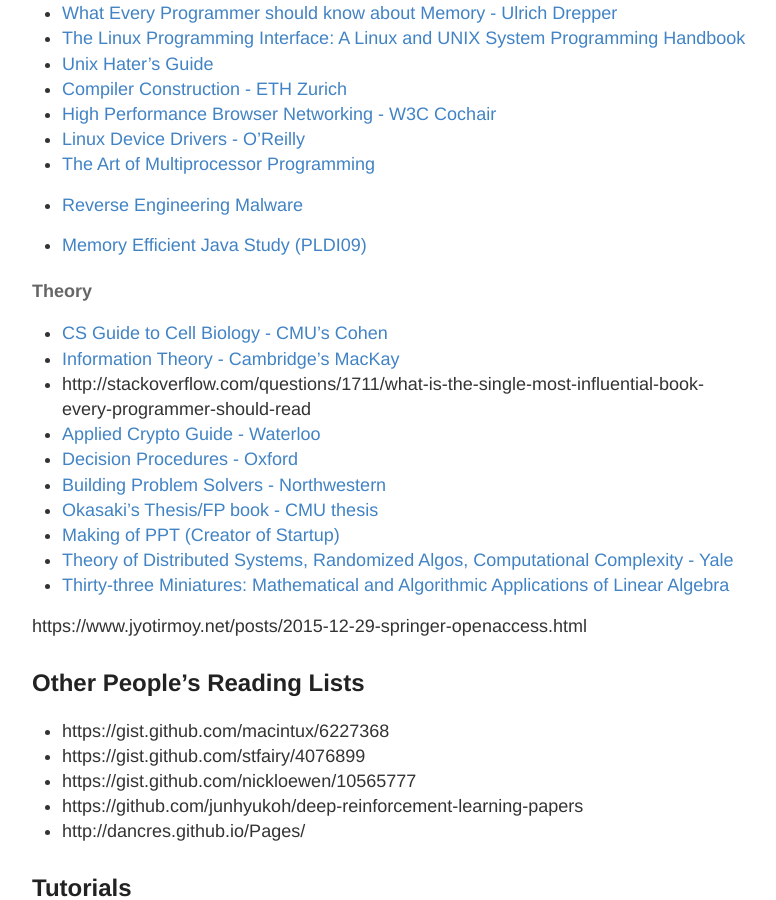
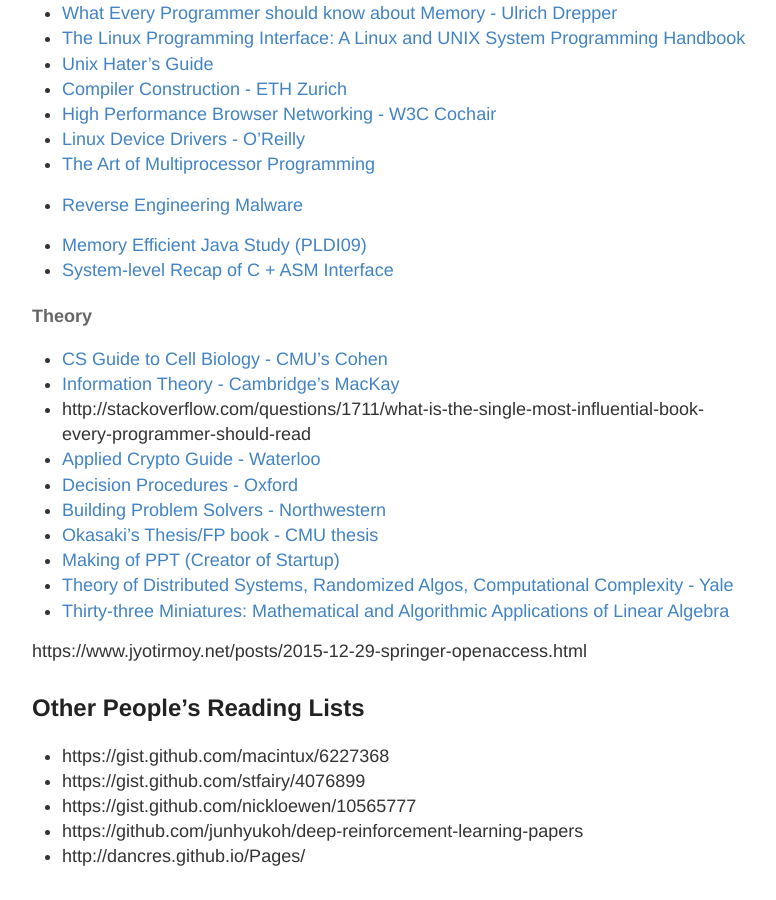
Before and after one commit to RONNCC/ronncc.github, a Jekyll site: the page built from _posts/2015-12-25-ReadingList.md, in a window 1280 px wide and 900 px high, scrolled down 2651 px. Shown: the whole window, without its empty margins (248-1024 px from the left). Built offline with Jekyll 4.4.1, drawn with Linux system fonts in a browser that asks for light colours; comment, search, counter and statistics services are not loaded.

Commit message:
Updated 2015-12-25-ReadingList.md

```diff
--- a/_posts/2015-12-25-ReadingList.md
+++ b/_posts/2015-12-25-ReadingList.md
@@ -125,7 +125,7 @@
 - [Reverse Engineering Malware](https://securedorg.github.io/RE101/)
 
 - [Memory Efficient Java Study (PLDI09)](https://www.slideshare.net/milkers/memory-efficient-java-tutorial-practices-and-challenges)
-
+- [System-level Recap of C + ASM Interface](http://vendu.twodots.nl/wizardcode.html)
 
 #### Theory
 
```
